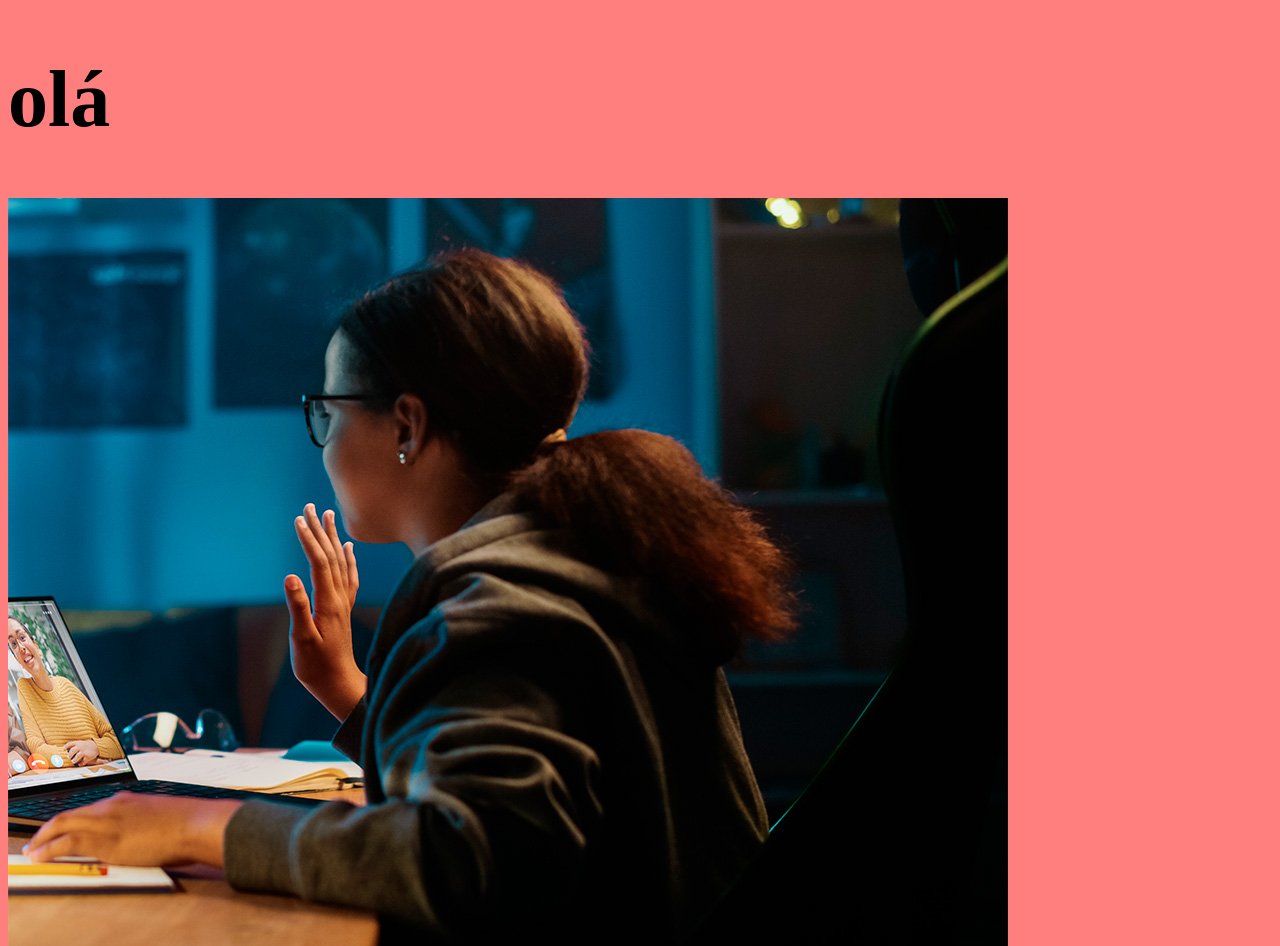
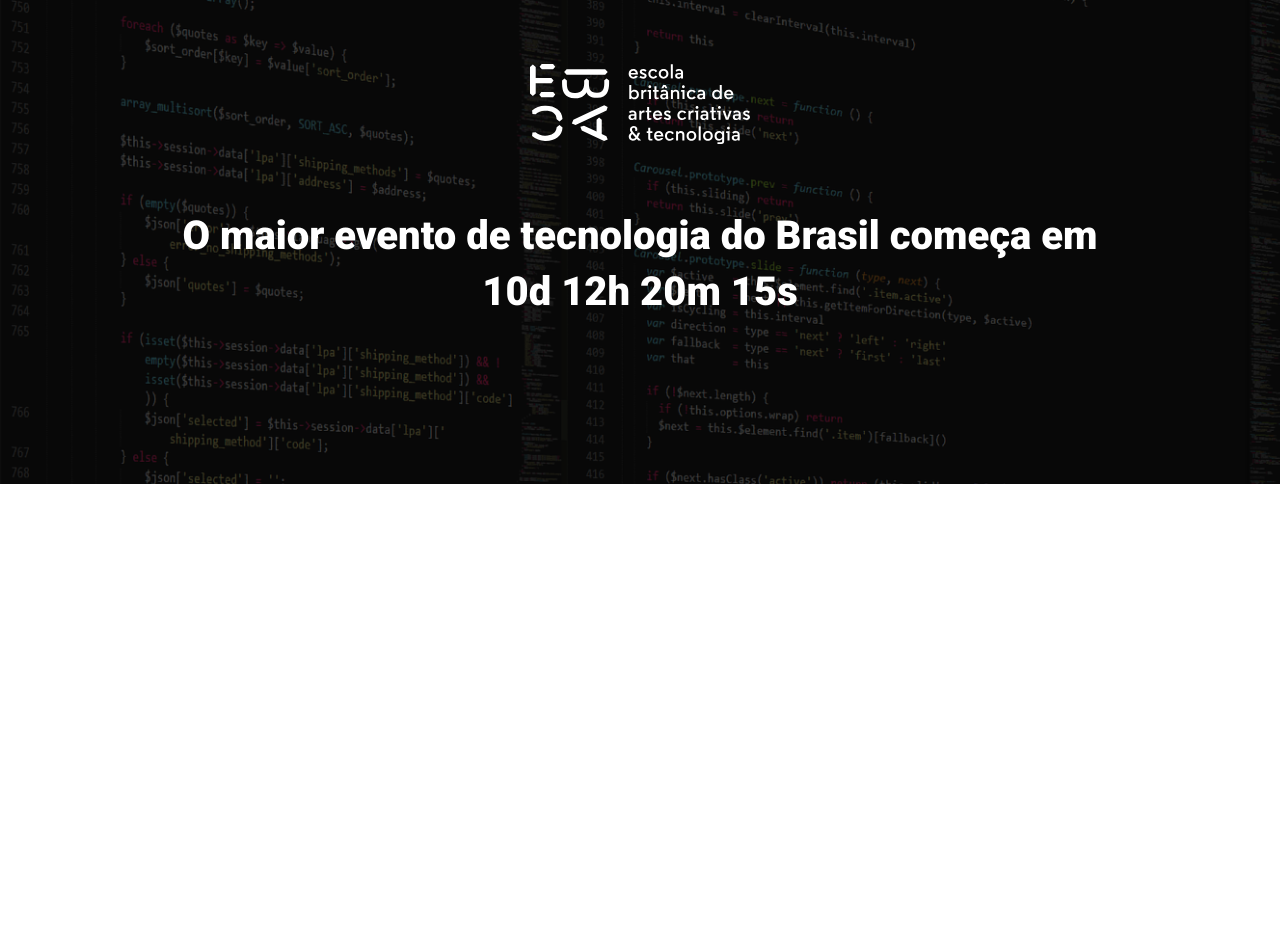
Before and after one commit to tanakaxitao/Ebac_tech_talks, a website built with Parcel: page src/index.html in a window 1280 px wide. After the commit the page ends 800 px from the top, so only its background shows below. Built offline with nearby package versions, Linux system fonts and the light colour scheme.

Commit message:
criando o hero

```diff
--- a/src/index.html
+++ b/src/index.html
@@ -4,12 +4,24 @@
     <meta charset="UTF-8" />
     <meta http-equiv="X-UA-Compatible" content="IE=edge" />
     <meta name="viewport" content="width=device-width, initial-scale=1.0" />
-    <title></title>
+    <title>EBAC Tech Talks</title>
+    <link rel="preconnect" href="https://fonts.googleapis.com" />
+    <link rel="preconnect" href="https://fonts.gstatic.com" crossorigin />
+    <link
+      href="https://fonts.googleapis.com/css2?family=Bungee&family=Lobster&family=Pacifico&family=Roboto:wght@400;700;900&display=swap"
+      rel="stylesheet"
+    />
     <link rel="stylesheet" href="scripts/styles/main.scss" />
   </head>
   <body>
-    <h1>olá</h1>
-    <img src="images/backend.png" alt="" />
+    <header class="hero">
+      <div class="container">
+        <img class="hero__logo" src="images/ebac_logo.svg" alt="EBAC" />
+        <p class="hero__text">
+          O maior evento de tecnologia do Brasil começa em 10d 12h 20m 15s
+        </p>
+      </div>
+    </header>
   </body>
   <script src="scripts/main.js"></script>
 </html>
--- /dev/null
+++ b/src/scripts/styles/_hero.scss
@@ -0,0 +1,52 @@
+.hero {
+  padding-top: 64px;
+  padding-bottom: 100px;
+  background-image: url("../../images/fundo.png");
+  background-repeat: no-repeat;
+  background-size: cover;
+  position: relative;
+
+  .container {
+    position: relative;
+  }
+
+  &::before {
+    position: absolute;
+    top: 0;
+    left: 0;
+    width: 100%;
+    height: 100%;
+    background-color: #000;
+    content: "";
+    opacity: 0.7;
+  }
+
+  &__text {
+    margin-top: 64px;
+    margin-bottom: 64px;
+    font-size: 40px;
+    line-height: 56px;
+
+    font-weight: 800;
+    text-align: center;
+  }
+
+  &__logo {
+    margin: 0 auto;
+    height: 80px;
+    display: block;
+  }
+
+  @media (max-width: 640px) {
+    padding: 40px 0;
+    &__logo {
+      height: 40px;
+    }
+
+    &__text {
+      font-size: 22px;
+      line-height: 24px;
+      margin: 24px 0;
+    }
+  }
+}
--- a/src/scripts/styles/main.scss
+++ b/src/scripts/styles/main.scss
@@ -1,7 +1,23 @@
-body {
-  background-color: rgb(255, 127, 127);
+@use "hero";
+
+* {
+  margin: 0;
+  padding: 0;
+  box-sizing: border-box;
+  font-family: roboto, sans-serif;
+  color: #fff;
 }
 
-h1 {
-  font-size: 80px;
+.container {
+  max-width: 960px;
+  width: 100%;
+  margin: 0 auto;
+
+  @media (max-width: 640px) {
+    max-width: 80%;
+  }
+
+  @media (max-width: 1024px) {
+    max-width: 90%;
+  }
 }
```
